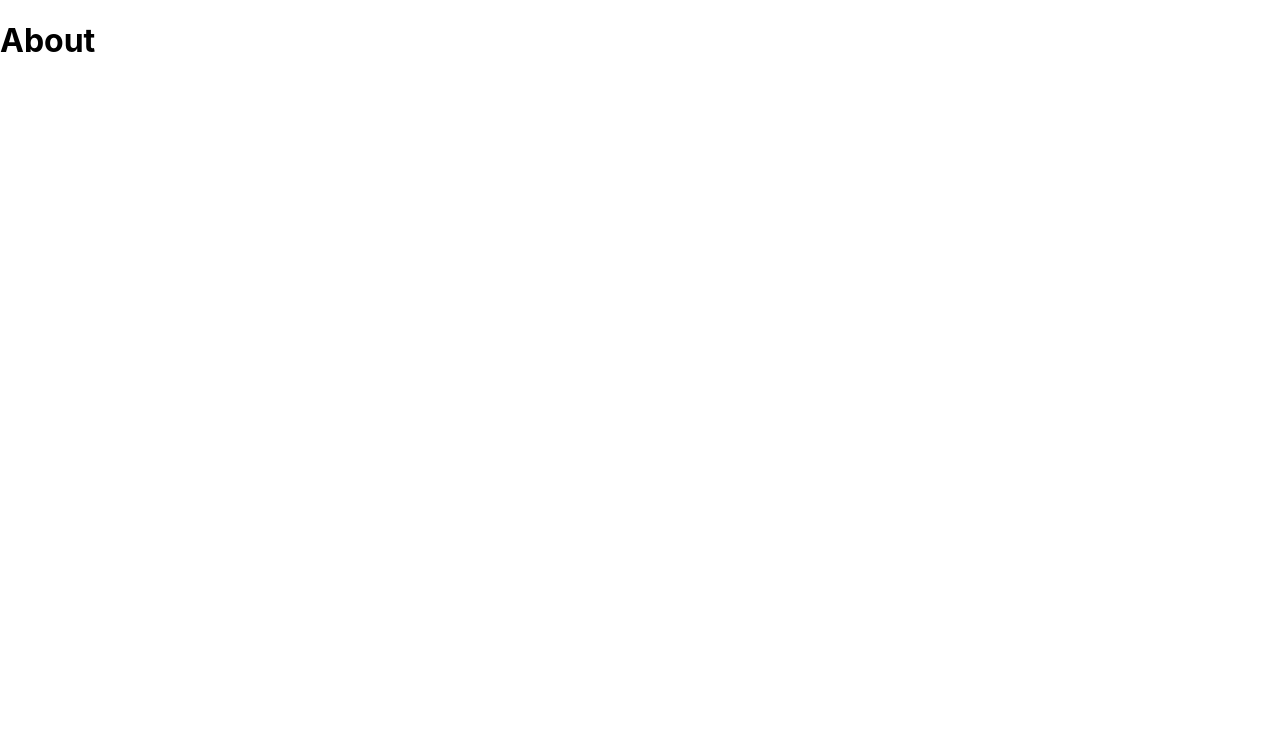
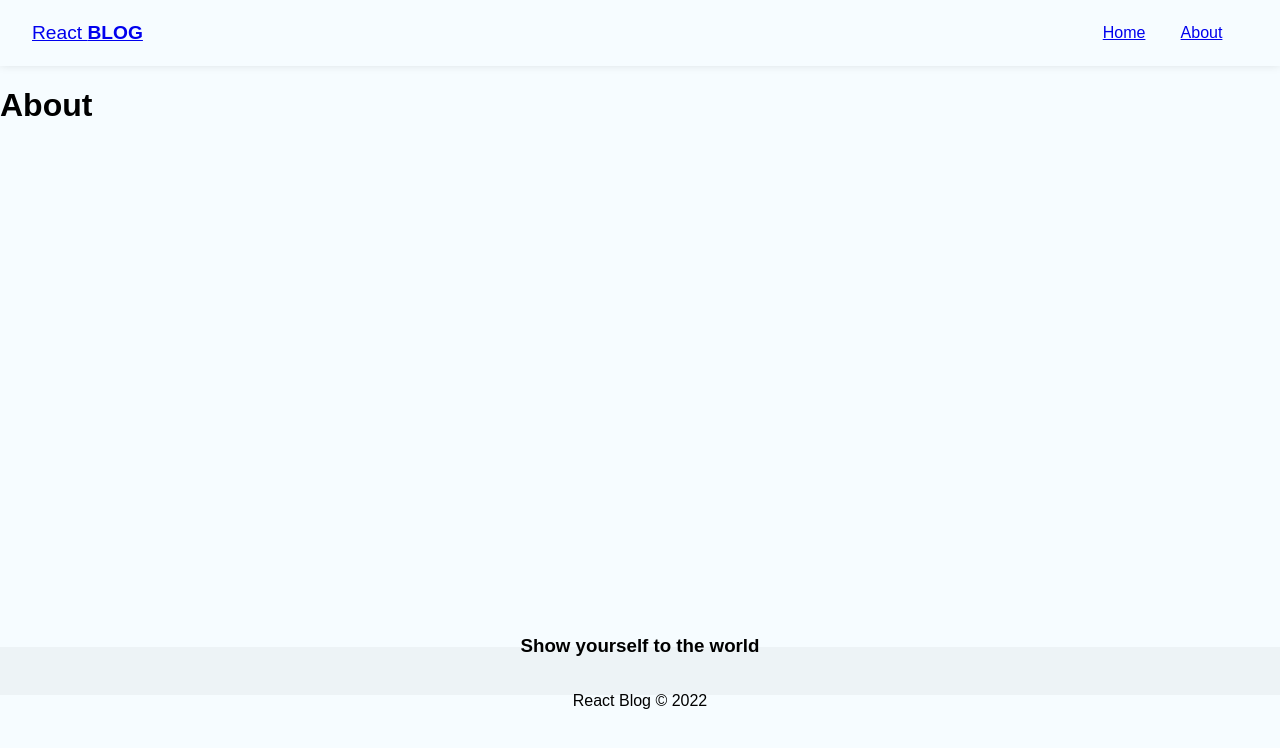
Before and after one commit to GustBitencourt/ReactBlog, a React (Vite) app: page /about in a window 1280 px wide. Shown: the top 748 px of the page. Built offline with nearby package versions, Linux system fonts and the light colour scheme.

Commit message:
configurando css module no vite, e estilizacao header e footer

```diff
--- a/package.json
+++ b/package.json
@@ -9,6 +9,7 @@
   },
   "dependencies": {
     "firebase": "^9.8.3",
+    "postcss": "^8.4.14",
     "react": "^18.0.0",
     "react-dom": "^18.0.0",
     "react-router-dom": "^6.3.0"
--- a/src/App.jsx
+++ b/src/App.jsx
@@ -1,23 +1,28 @@
-import { useState } from 'react'
-import { Routes, Route } from 'react-router-dom';
+import { BrowserRouter, Routes, Route } from "react-router-dom";
 
-import { Home } from './pages/Home';
+import { Home } from "./pages/Home";
+import { About } from "./pages/About";
 
-import './App.css'
-import { About } from './pages/About';
+import { Header } from "./components/Header";
+import { Footer } from "./components/Footer";
+
+import "./App.css";
 
 function App() {
-
   return (
-    <div>
+    <div className="App">
+      <BrowserRouter>
+        <Header />
         <div className="container">
           <Routes>
             <Route path="/" element={<Home />} />
             <Route path="/about" element={<About />} />
           </Routes>
         </div>
+        <Footer />
+      </BrowserRouter>
     </div>
-  )
+  );
 }
 
-export default App
+export default App;
--- /dev/null
+++ b/src/components/Footer/index.jsx
@@ -0,0 +1,10 @@
+import styles from './style.module.css'
+
+export const Footer = () => {
+  return (
+    <footer className={styles.footer}>
+        <h3>Show yourself to the world</h3>
+        <p>React Blog &copy; 2022</p>
+    </footer>
+  )
+}
--- /dev/null
+++ b/src/components/Footer/style.module.css
@@ -0,0 +1,8 @@
+.footer {
+  height: 3rem;
+  display: flex;
+  flex-direction: column;
+  align-items: center;
+  justify-content: center;
+  background-color: #edf3f6;
+}
--- /dev/null
+++ b/src/components/Header/index.jsx
@@ -0,0 +1,23 @@
+import { NavLink } from 'react-router-dom';
+
+import styles from './style.module.css';
+
+export const Header = () => {
+  return (
+        <nav className={styles.navbar}>
+            <NavLink className={styles.brand} to="/">
+                React <span>Blog</span>
+            </NavLink>
+
+            <ul className={styles.links_list}>
+                <li>
+                    <NavLink to="/">Home</NavLink>
+                </li>
+                <li>
+                    <NavLink to="/about">About</NavLink>
+                </li>
+            </ul>
+
+        </nav>
+  )
+}
--- /dev/null
+++ b/src/components/Header/style.module.css
@@ -0,0 +1,34 @@
+.navbar {
+  display: flex;
+  box-shadow: rgba(0, 0, 0, 0.15) 0px -2px 10px 0px;
+  justify-content: space-between;
+  align-items: center;
+  padding: 0.5em 2em;
+}
+
+.brand {
+  font-size: 1.2em;
+}
+
+.brand span {
+  font-weight: 900;
+  text-transform: uppercase;
+}
+
+.links_list {
+  display: flex;
+  list-style: none;
+}
+
+.links_list li {
+  margin-right: 1em;
+}
+
+.links_list li a {
+  padding: 0.4em 0.6em;
+}
+
+.active {
+  background-color: #000;
+  color: #fff;
+}
--- a/src/index.css
+++ b/src/index.css
@@ -1,13 +1,6 @@
 body {
+  background-color: #f6fcff;
+  padding: 0;
   margin: 0;
-  font-family: -apple-system, BlinkMacSystemFont, 'Segoe UI', 'Roboto', 'Oxygen',
-    'Ubuntu', 'Cantarell', 'Fira Sans', 'Droid Sans', 'Helvetica Neue',
-    sans-serif;
-  -webkit-font-smoothing: antialiased;
-  -moz-osx-font-smoothing: grayscale;
+  font-family: "Montserrat", sans-serif;
 }
-
-code {
-  font-family: source-code-pro, Menlo, Monaco, Consolas, 'Courier New',
-    monospace;
-}
--- a/src/main.jsx
+++ b/src/main.jsx
@@ -1,13 +1,10 @@
 import React from 'react'
 import ReactDOM from 'react-dom/client'
-import { BrowserRouter } from 'react-router-dom';
 import App from './App'
 import './index.css'
 
 ReactDOM.createRoot(document.getElementById('root')).render(
   <React.StrictMode>
-    <BrowserRouter>
       <App />
-    </BrowserRouter>
   </React.StrictMode>
 )
--- a/vite.config.js
+++ b/vite.config.js
@@ -1,7 +1,19 @@
-import { defineConfig } from 'vite'
-import react from '@vitejs/plugin-react'
+import { defineConfig } from "vite";
+import react from "@vitejs/plugin-react";
 
 // https://vitejs.dev/config/
-export default defineConfig({
-  plugins: [react()]
-})
+/* type ViteConfigInput = {
+  mode: string,
+  command: string,
+} */
+
+export default () => {
+  return defineConfig({
+    plugins: [react()],
+    css: {
+      modules: {
+        localsConvention: "camelCase",
+      },
+    },
+  });
+};
```
Also changed, not shown: 1 other file (tests, documents, lock files or other folders).
